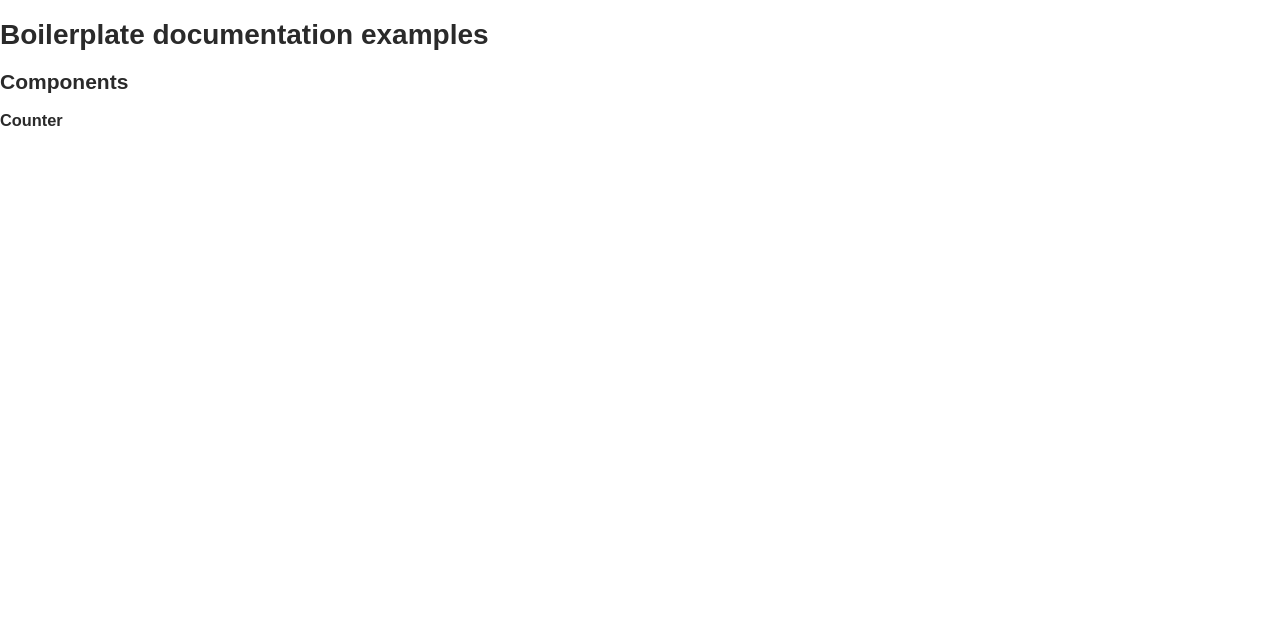
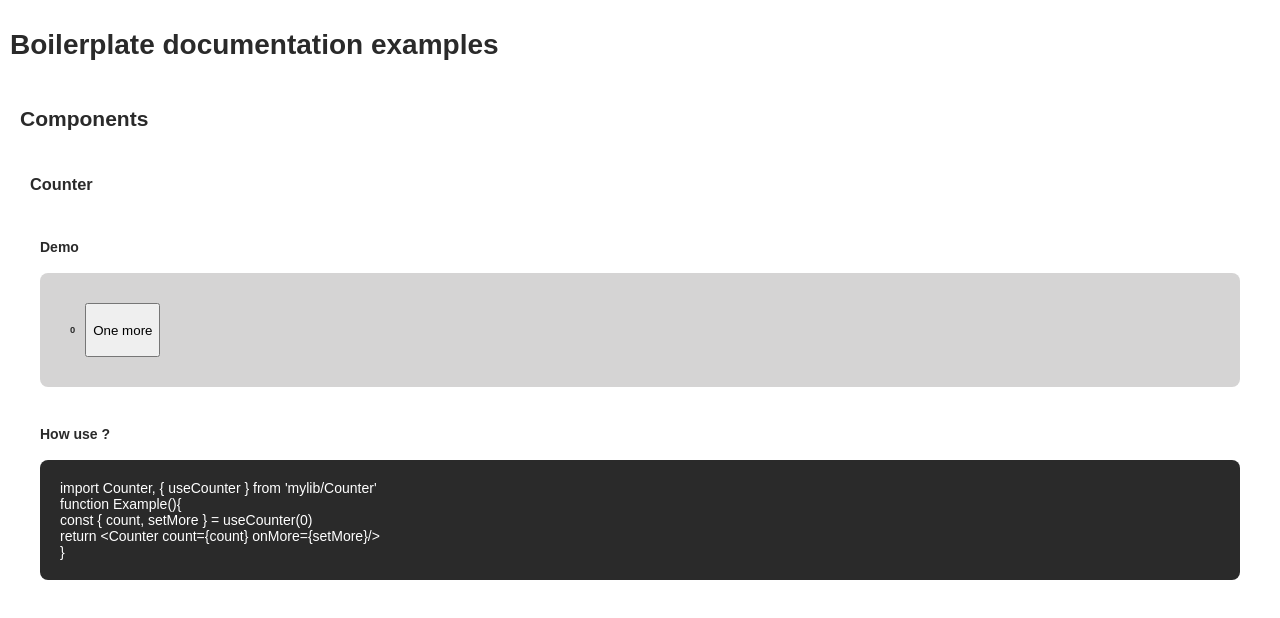
Before and after one commit to bguillou/react-library-boilerplate, a React app: page / in a window 1280 px wide. Built offline with nearby package versions, Linux system fonts and the light colour scheme.

Commit message:
Add counter component example inside documentation

```diff
--- a/package.json
+++ b/package.json
@@ -22,7 +22,7 @@
   "bugs": {
     "url": "https://github.com/bguillou/react-library-boilerplate/issues"
   },
-  "homepage": "https://github.com/bguillou/react-library-boilerplate#readme",
+  "homepage": ".",
   "devDependencies": {
     "react": "^18.2.0",
     "react-dom": "^18.2.0",
--- a/src/Components/Counter/index.js
+++ b/src/Components/Counter/index.js
@@ -2,17 +2,19 @@ import React, { useState } from "react";
 
 export function useCounter(defaultCount = 0) {
   const [count, setCount] = useState(defaultCount);
+
   const setMore = () => {
     setCount(count + 1);
   };
+
   return { count, setMore };
 }
 
-export default function Counter({ count = 0, handleMore = () => {} }) {
+export default function Counter({ count = 0, onMore = () => {} }) {
   return (
-    <section>
-      <h6>{count}</h6>
-      <button onClick={handleMore}>One more</button>
+    <section style={{ display: "flex" }}>
+      <h6 style={{ marginRight: 10 }}>{count}</h6>
+      <button onClick={onMore}>One more</button>
     </section>
   );
 }
--- a/src/Documentation.js
+++ b/src/Documentation.js
@@ -1,6 +1,8 @@
 import React from "react";
+import Counter, { useCounter } from "./Components/Counter";
 
 function Documentation() {
+  const { count, setMore } = useCounter(0);
   return (
     <>
       <h1>Boilerplate documentation examples</h1>
@@ -8,6 +10,26 @@ function Documentation() {
         <h2>Components</h2>
         <section>
           <h3>Counter</h3>
+          <section>
+            <h4>Demo</h4>
+            <div className="demo">
+              <Counter count={count} onMore={setMore} />
+            </div>
+          </section>
+          <section>
+            <h4>How use ?</h4>
+            <p className="code">
+              {`import Counter, { useCounter } from 'mylib/Counter'`}
+              <br />
+              {`function Example(){`}
+              <br />
+              {`const { count, setMore } = useCounter(0)`}
+              <br />
+              {`return <Counter count={count} onMore={setMore}/>`}
+              <br />
+              {`}`}
+            </p>
+          </section>
         </section>
       </section>
     </>
--- a/src/index.css
+++ b/src/index.css
@@ -15,4 +15,28 @@ body,
 
 #root {
   overflow: auto;
+  box-sizing: border-box;
+  padding: 10px;
 }
+
+section {
+  box-sizing: border-box;
+  padding: 10px;
+}
+
+.code {
+  display: block;
+  background: #2a2a2a;
+  color: white;
+  border-radius: 8px;
+  box-sizing: border-box;
+  padding: 20px;
+}
+
+.demo {
+  display: block;
+  background: #d5d4d4;
+  border-radius: 8px;
+  box-sizing: border-box;
+  padding: 20px;
+}
```
